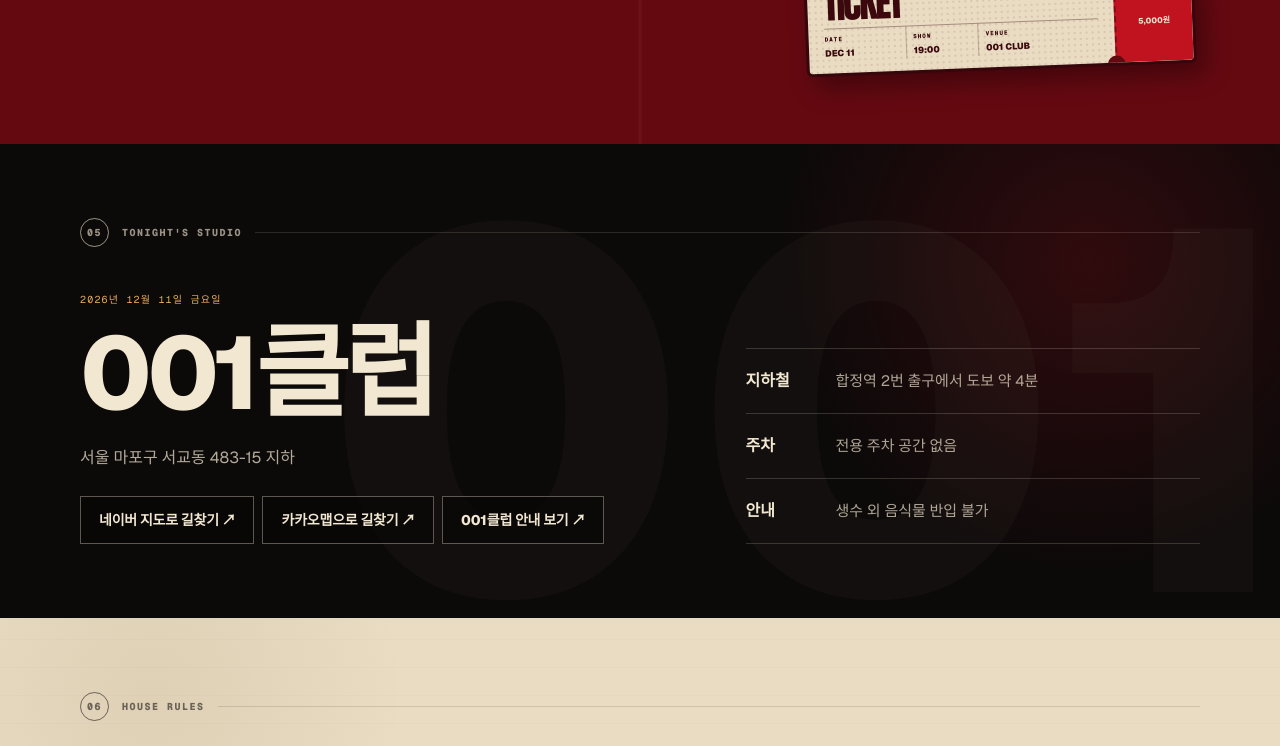
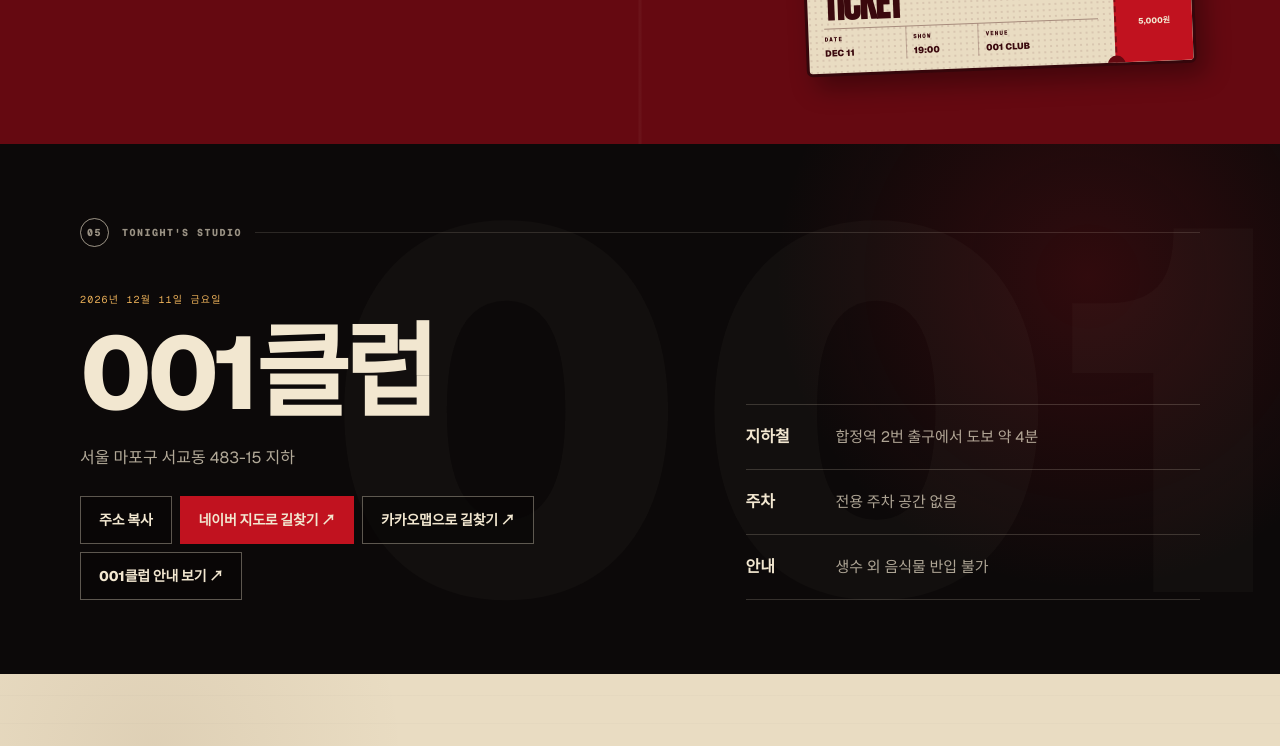
Before and after one commit to hyugrad/tband-winter-concert, a Next.js app: page / in a window 1280 px wide. Shown: the part 3880-4626 px from the top of the page. Built offline with nearby package versions, Linux system fonts and the light colour scheme.

Commit message:
Add practical mobile concert actions (#11)

```diff
--- a/app/fnl.css
+++ b/app/fnl.css
@@ -113,6 +113,10 @@
 .fnl-nav a:hover,
 .fnl-nav a[aria-current="location"] {
   color: var(--fnl-ivory);
+}
+
+.fnl-mobile-actions {
+  display: none;
 }
 
 .fnl-nav a[aria-current="location"]::before {
@@ -369,7 +373,8 @@
 }
 
 .fnl-hero-actions a,
-.fnl-venue-actions a {
+.fnl-venue-actions a,
+.fnl-venue-actions button {
   display: inline-flex;
   min-height: 48px;
   align-items: center;
@@ -384,17 +389,28 @@
   transition: border-color 180ms ease, background 180ms ease, transform 180ms ease;
 }
 
+.fnl-venue-actions button {
+  appearance: none;
+  cursor: pointer;
+}
+
 .fnl-hero-actions a:first-child {
   border-color: var(--fnl-red);
   background: var(--fnl-red);
 }
 
 .fnl-hero-actions a:hover,
-.fnl-venue-actions a:hover {
+.fnl-venue-actions a:hover,
+.fnl-venue-actions button:hover {
   transform: translateY(-2px);
   border-color: var(--fnl-gold);
   background: var(--fnl-gold);
   color: var(--fnl-black);
+}
+
+.fnl-venue-actions a:first-of-type {
+  border-color: var(--fnl-red);
+  background: var(--fnl-red);
 }
 
 .fnl-curtain {
@@ -1017,7 +1033,7 @@
   .fnl-setlist-group li { grid-template-columns: 32px minmax(0, 1fr) auto; padding-right: 4px; padding-left: 4px; }
   .fnl-setlist-group li em { display: none; }
   .fnl-setlist-group li a { font-size: 0; }
-  .fnl-setlist-group li a::after { font-size: 13px; content: "↗"; }
+  .fnl-setlist-group li a::after { font-size: 11px; content: "듣기 ↗"; white-space: nowrap; }
   .fnl-ticket-grid { gap: 38px; }
   .fnl-ticket-intro > strong { margin-top: 24px; }
   .fnl-admit-ticket { width: min(86%, 320px); margin-top: -10px; }
@@ -1025,6 +1041,44 @@
   .fnl-footer { grid-template-columns: 52px 1fr; padding: 32px 18px; }
   .fnl-footer > img { width: 50px; height: 42px; }
   .fnl-footer > a { grid-column: 1 / -1; }
+  .fnl-page { padding-bottom: calc(74px + env(safe-area-inset-bottom)); }
+  .fnl-scroll-cue { display: none; }
+  .fnl-mobile-actions {
+    position: fixed;
+    z-index: 77;
+    right: 12px;
+    bottom: calc(10px + env(safe-area-inset-bottom));
+    left: 12px;
+    display: grid;
+    min-height: 54px;
+    transform: translateY(calc(100% + 24px));
+    grid-template-columns: 0.82fr 1.18fr;
+    overflow: hidden;
+    border: 1px solid rgba(242, 231, 208, 0.2);
+    background: rgba(7, 6, 6, 0.92);
+    box-shadow: 0 12px 30px rgba(0, 0, 0, 0.42);
+    opacity: 0;
+    backdrop-filter: blur(16px);
+    transition: opacity 180ms ease, transform 180ms ease;
+    pointer-events: none;
+  }
+  body[data-active-section]:not([data-active-section="top"]) .fnl-mobile-actions {
+    transform: translateY(0);
+    opacity: 1;
+    pointer-events: auto;
+  }
+  .fnl-mobile-actions a {
+    display: inline-flex;
+    min-height: 54px;
+    align-items: center;
+    justify-content: center;
+    padding: 0 12px;
+    color: var(--fnl-ivory);
+    font-size: 13px;
+    font-weight: 760;
+  }
+  .fnl-mobile-actions a:first-child { background: var(--fnl-red); }
+  .fnl-mobile-actions a + a { border-left: 1px solid rgba(242, 231, 208, 0.2); }
 }
 
 @media (max-width: 390px) {
--- a/app/page.tsx
+++ b/app/page.tsx
@@ -1,6 +1,7 @@
 /* eslint-disable @next/next/no-img-element -- Static export serves supplied artwork without runtime optimization. */
 import { bands, encore, event, setlists } from "./content";
 import { ScrollExperience } from "./scroll-experience";
+import { VenueActions } from "./venue-actions";
 
 const faqs = [
   {
@@ -56,6 +57,12 @@ export default function Home() {
         </nav>
       </header>
       <ScrollExperience heroSelector=".fnl-hero" navSelector=".fnl-nav" />
+      <nav className="fnl-mobile-actions" aria-label="모바일 빠른 메뉴">
+        <a href="#ticket">관람 안내</a>
+        <a href={event.mapUrl} target="_blank" rel="noreferrer">
+          001클럽 길찾기 ↗
+        </a>
+      </nav>
 
       <main id="main" tabIndex={-1}>
         <section className="fnl-hero" id="top" aria-labelledby="fnl-hero-title">
@@ -214,7 +221,10 @@ export default function Home() {
           </div>
           <div className="fnl-section-heading fnl-section-heading-dark">
             <h2>공연 시간 &amp; 셋리스트</h2>
-            <span>시간과 곡 순서는 준비 과정에서 변경될 수 있습니다.</span>
+            <span>
+              공연은 19:00에 시작합니다. 팀별 시작 시간과 곡 순서는 추후
+              공개되거나 변경될 수 있습니다.
+            </span>
           </div>
 
           <div className="fnl-timeline" aria-label="공연 시간표">
@@ -354,11 +364,12 @@ export default function Home() {
               <p>{event.dateLabel}</p>
               <h2>{event.venue}</h2>
               <address>{event.address}</address>
-              <div className="fnl-venue-actions">
-                <a href={event.mapUrl} target="_blank" rel="noreferrer">네이버 지도로 길찾기 ↗</a>
-                <a href={event.kakaoMapUrl} target="_blank" rel="noreferrer">카카오맵으로 길찾기 ↗</a>
-                <a href={event.venueGuideUrl} target="_blank" rel="noreferrer">001클럽 안내 보기 ↗</a>
-              </div>
+              <VenueActions
+                address={event.address}
+                mapUrl={event.mapUrl}
+                kakaoMapUrl={event.kakaoMapUrl}
+                venueGuideUrl={event.venueGuideUrl}
+              />
             </div>
             <dl className="fnl-venue-facts">
               <div><dt>지하철</dt><dd>합정역 2번 출구에서 도보 약 4분</dd></div>
--- /dev/null
+++ b/app/venue-actions.tsx
@@ -0,0 +1,52 @@
+"use client";
+
+import { useState } from "react";
+
+type VenueActionsProps = {
+  address: string;
+  mapUrl: string;
+  kakaoMapUrl: string;
+  venueGuideUrl: string;
+};
+
+export function VenueActions({
+  address,
+  mapUrl,
+  kakaoMapUrl,
+  venueGuideUrl,
+}: VenueActionsProps) {
+  const [copyState, setCopyState] = useState<"idle" | "copied" | "failed">("idle");
+
+  const copyAddress = async () => {
+    try {
+      await navigator.clipboard.writeText(address);
+      setCopyState("copied");
+    } catch {
+      setCopyState("failed");
+    }
+  };
+
+  const copyLabel =
+    copyState === "copied"
+      ? "주소 복사됨 ✓"
+      : copyState === "failed"
+        ? "주소를 직접 선택해 주세요"
+        : "주소 복사";
+
+  return (
+    <div className="fnl-venue-actions">
+      <button type="button" onClick={copyAddress} aria-live="polite">
+        {copyLabel}
+      </button>
+      <a href={mapUrl} target="_blank" rel="noreferrer">
+        네이버 지도로 길찾기 ↗
+      </a>
+      <a href={kakaoMapUrl} target="_blank" rel="noreferrer">
+        카카오맵으로 길찾기 ↗
+      </a>
+      <a href={venueGuideUrl} target="_blank" rel="noreferrer">
+        001클럽 안내 보기 ↗
+      </a>
+    </div>
+  );
+}
```
Also changed, not shown: 1 other file (tests, documents, lock files or other folders).
